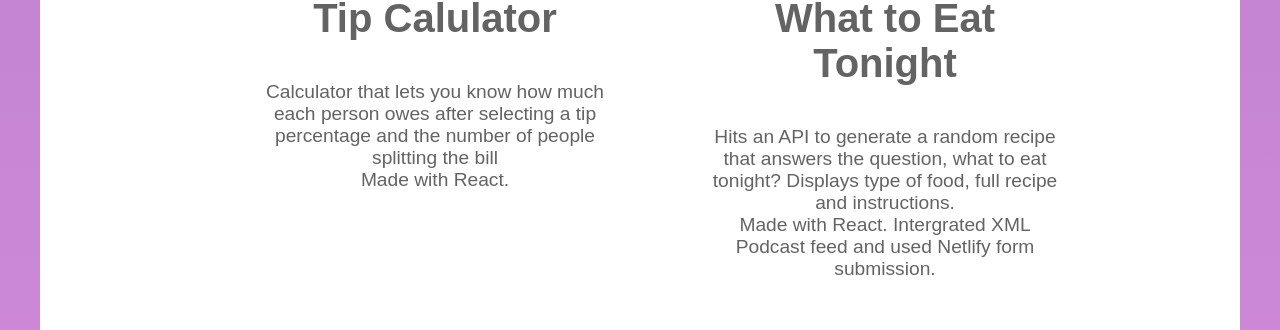
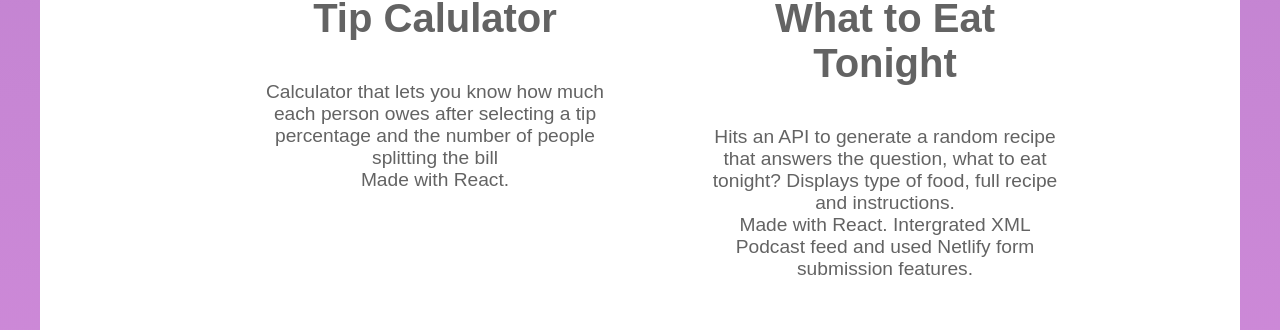
Before and after one commit to kfoley123/portfolio, a React (Create React App) app: page / in a window 1280 px wide. Shown: the part 2717-3047 px from the top of the page. Built offline with nearby package versions, Linux system fonts and the light colour scheme; a web font is replaced by a local one.

Commit message:
fixed typo

```diff
--- a/src/Components/Projects/Projects.js
+++ b/src/Components/Projects/Projects.js
@@ -137,7 +137,7 @@ export default function Projects() {
                         full recipe and instructions.
                         <br></br>
                         Made with React. Intergrated XML Podcast feed and used
-                        Netlify form submission.
+                        Netlify form submission features.
                     </p>
                 </li>
             </ul>
```
